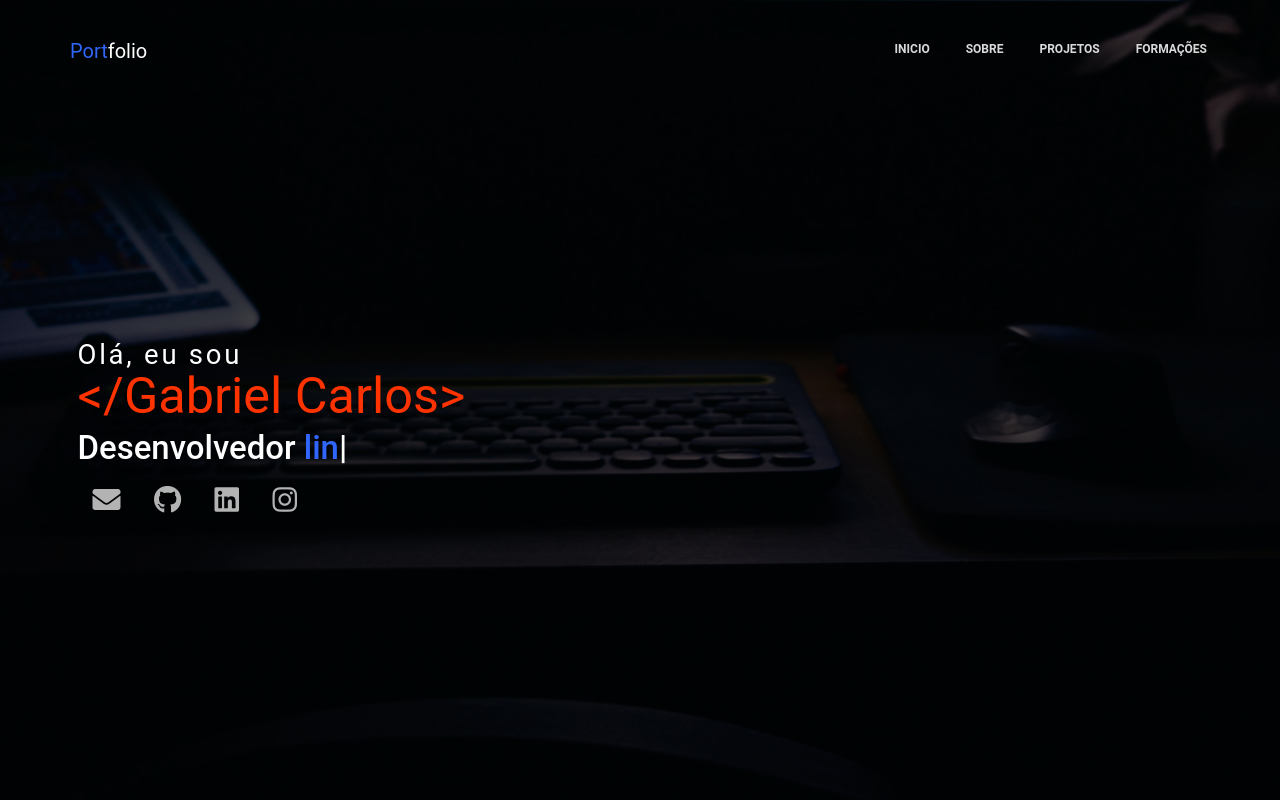
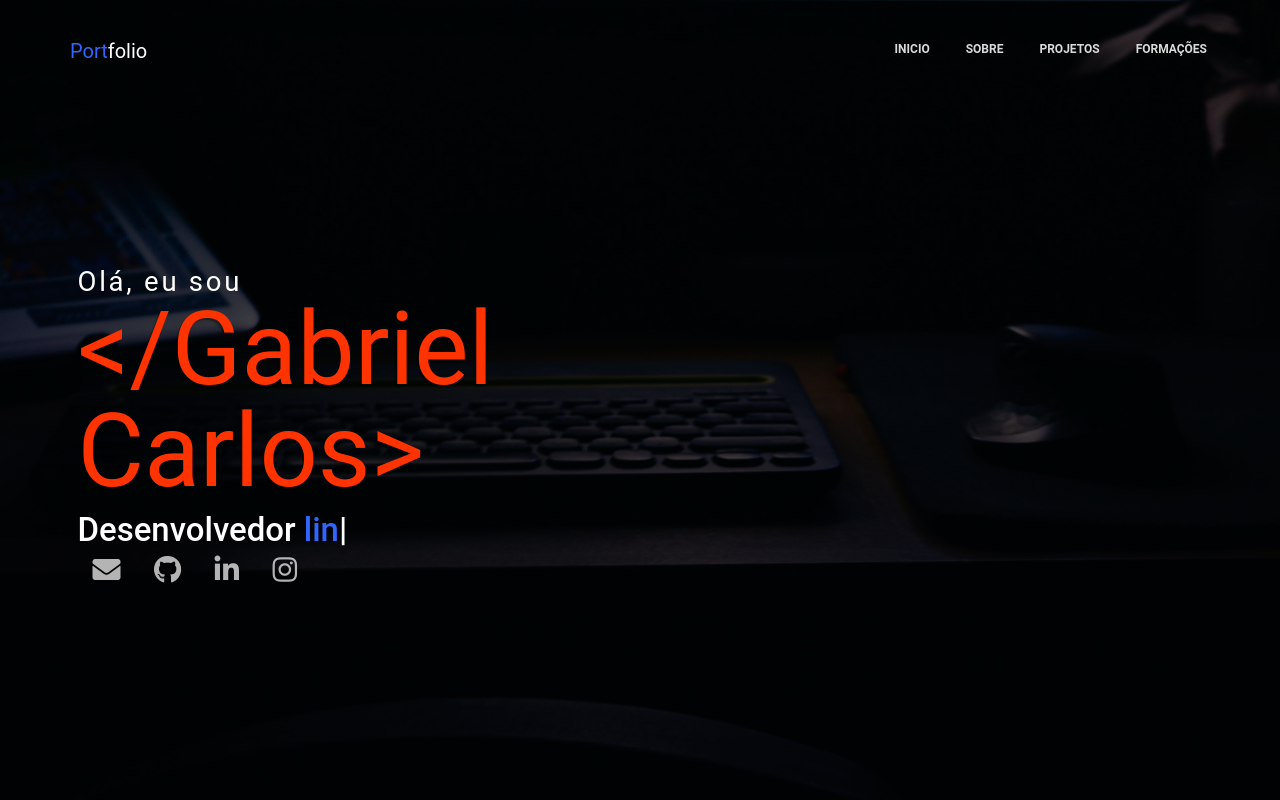
Before and after one commit to gabrielcarlos-dev/portfolio-bootstrap, a plain HTML site: page index.html in a window 1280 px wide. Shown: the top 800 px of the page. Drawn offline with nearby package versions, Linux system fonts and the light colour scheme; some packages are replaced by stand-ins of ours; a web font is replaced by a local one.

Commit message:
update portfolio

```diff
--- a/assets/css/gaia.css
+++ b/assets/css/gaia.css
@@ -32,7 +32,6 @@
 }
 
 social-icons a{
-  margin-left: 35%;
   font-size: 100%;
 }
 
@@ -43,10 +42,9 @@ social-icons a{
 }
 .cabecalho-inicio h1{
   color: var(--cor-secundaria2);
+  font-weight: 700;
+  text-shadow: none;
   margin-top: -20px;
-  font-weight: 600;
-  font-size: 5rem;
-  text-shadow: none;
 }
 
 .cabecalho-inicio p{
--- a/index.html
+++ b/index.html
@@ -83,13 +83,14 @@
                             <div class="cabecalho-inicio">
                                 <div style="text-align: left; margin-top: 10%;">
                                     <p>Olá, eu sou </p>
-                                    <h1 style="line-height: 100%;">&lt;/Gabriel Carlos&gt;</h1>
+                                    <h1 style="line-height: 100%; font-size: 8vw;">&lt;/Gabriel Carlos&gt;</h1>
                                     <h3>Desenvolvedor <span class="typing"></span></h3>
                                     <div class="social-icons">
-                                    <a href="mailto:gabrielcarlos1023@gmail..com?subject=Hello" target="_blank" class="fa fa-envelope"></a>
-                                    <a href="https://github.com/gabrielcarlos-dev/" target="_blank" class="fa fa-github"></a>
-                                    <a href="https://www.linkedin.com/in/gabriel-carlos-a23a811bb/" target="_blank" class="fa fa-linkedin"></a>
-                                    <a href="https://www.instagram.com/gabrielcarlos.py/" target="_blank" class="fa fa-instagram"></a>
+                                        <a href="mailto:gabrielcarlos1023@gmail..com?subject=Hello" target="_blank"><i class="fas fa-envelope"></i></a>
+                                        <a href="https://github.com/gabrielcarlos-dev/" target="_blank"><i class="fab fa-github"></i></a>
+                                        <a href="https://www.linkedin.com/in/gabrielcarlos-dev/" target="_blank"><i class="fab fa-linkedin-in"></i></a>
+                                        <a href="https://www.instagram.com/gabrielcarlos.py/" target="_blank"><i class="fab fa-instagram"></i></a>
+                                    </div>
                             </div>
                         </div>
                     </div>
@@ -302,7 +303,7 @@
                                                         <i class="fas fa-envelope"></i>
                                                         <div class="info">
                                                             <div class="head">E-mail</div>
-                                                            <div class="sub-title">gabriel.santos1845@etec.gov.sp.br</div>
+                                                            <div class="sub-title">gabrielcarlos1023@gmail.com</div>
                                                         </div>
                                                     </div>
 
```
